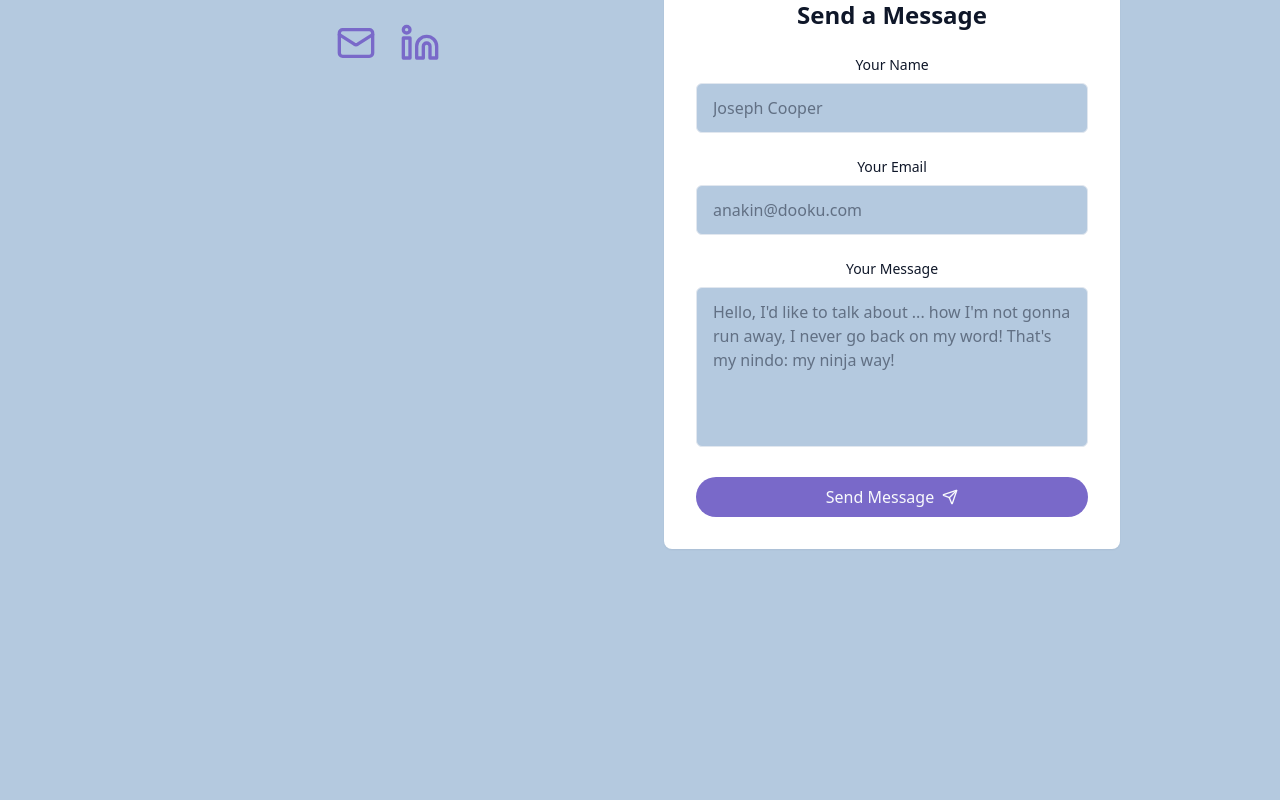
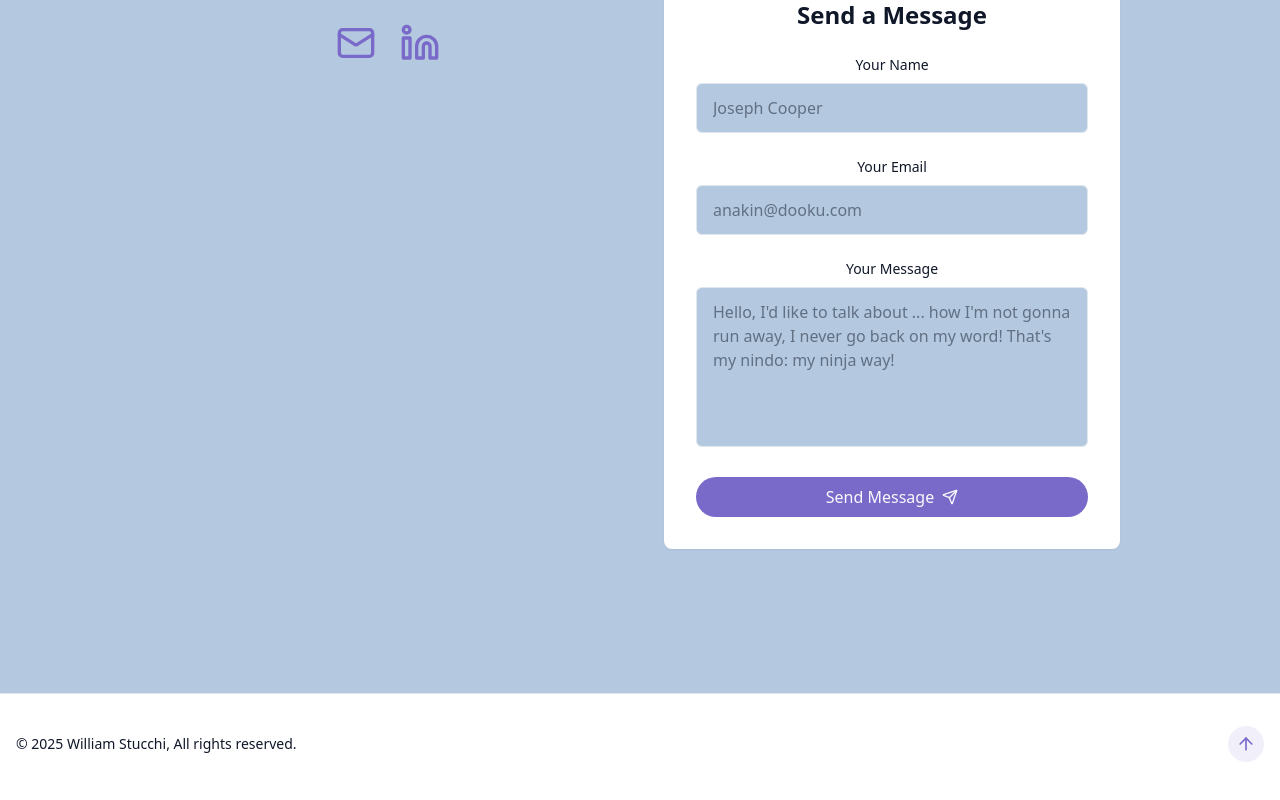
Before and after one commit to WilliamStucchi/WilliamStucchi.github.io, a React (Vite) app: page / in a window 1280 px wide. Shown: the part 3253-4053 px from the top of the page. Before the commit the page ends 3898 px from the top, so only its background shows below. Built offline with nearby package versions, Linux system fonts and the light colour scheme.

Commit message:
Added footer

```diff
--- /dev/null
+++ b/src/components/Footer.jsx
@@ -0,0 +1,17 @@
+import { ArrowUpIcon } from "lucide-react"
+
+export const Footer = () => {
+    return (
+        <footer className="py-12 px-4 bg-card relative border-t border-border mt-12 pt-8 flex flex-wrap justify-between items-center">
+            {" "}
+            <p className="text-sm text-muted-foreground">
+                {" "}
+                &copy; {new Date().getFullYear()} William Stucchi, All rights reserved.
+            </p>
+
+            <a href="#hero" className="p-2 rounded-full bg-primary/10 hover:bg-primary/2 text-primary transition-colors">
+                <ArrowUpIcon size={20}/>
+            </a>
+        </footer>
+    );
+}
--- a/src/pages/Home.jsx
+++ b/src/pages/Home.jsx
@@ -6,6 +6,7 @@
 import { SkillsSection } from "@/components/SkillsSection";
 import { ProjectsSection } from "@/components/ProjectsSection";
 import { ContactSection } from "@/components/ContactSection";
+import { Footer } from "@/components/Footer";
 
 export const Home = () => {
     return <div className="min-h-screen bg-background text-foreground overflow-x-hidden">
@@ -28,5 +29,6 @@
         </main>
 
         {/* Footer */}
+        <Footer />
     </div>;
 };
```
